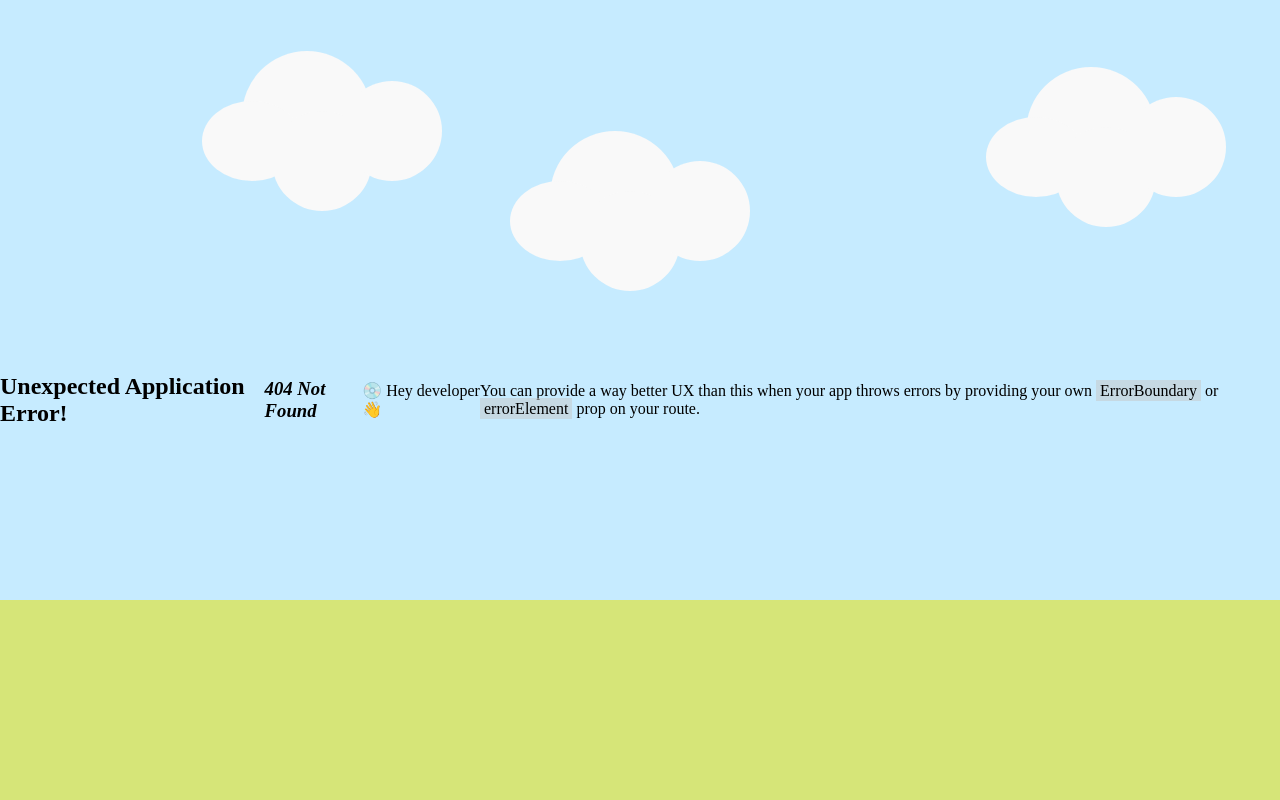
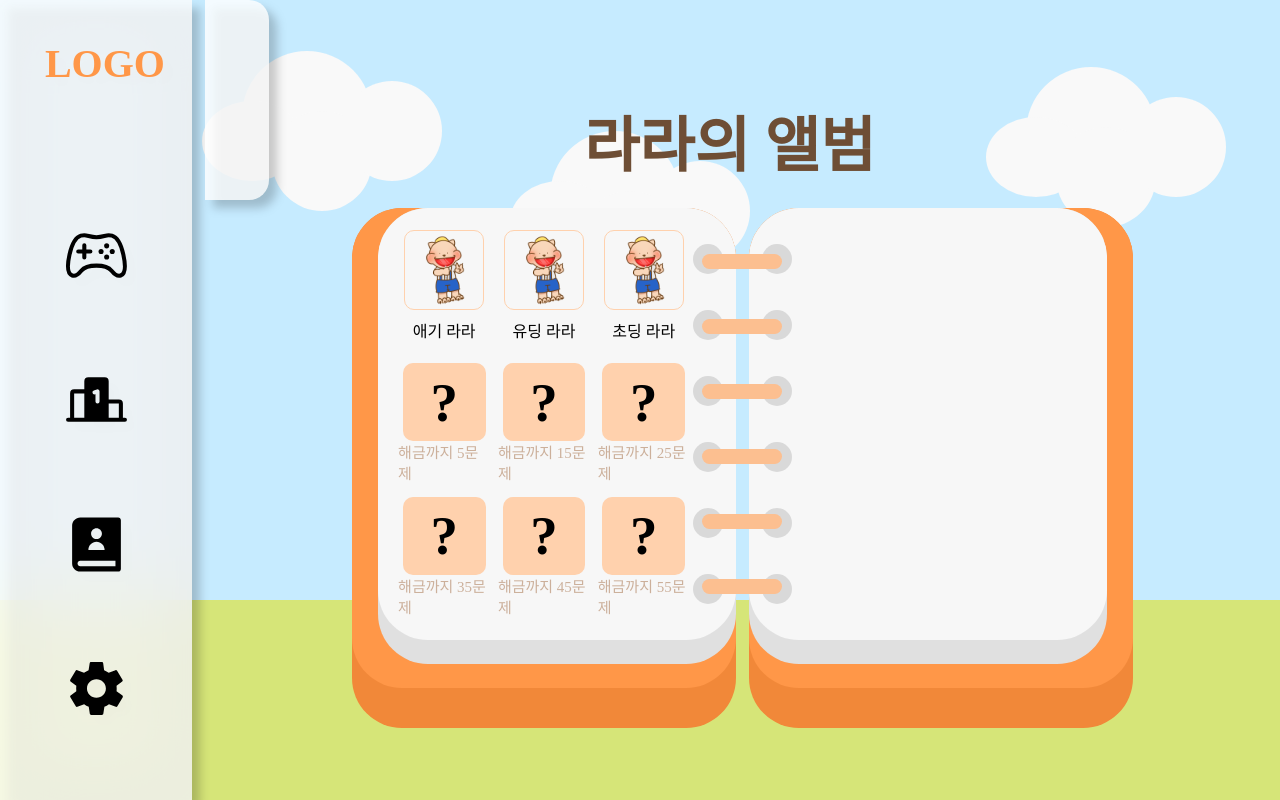
Before and after one commit to DR-LaLa/FE, a React (Vite) app: page /album in a window 1280 px wide. Before the commit this address had no page. Built offline with nearby package versions, Linux system fonts and the light colour scheme; a web font is replaced by a local one.

Commit message:
도감 왼쪽 페이지 완성

```diff
--- /dev/null
+++ b/src/components/album/AlbumLeft.jsx
@@ -0,0 +1,86 @@
+import styled from "styled-components";
+
+export default function Albumleft(props) {
+  let tmp = [0, 1, 2, 3, 4, 5];
+  return (
+    <>
+      <CoverOut1>
+        <CoverInside1>
+          <InnerPageOut1>
+            <InnerPageInside1>
+              <WholeBox>
+                {tmp.map((x) => (
+                  <Whole key={"key" + x}></Whole>
+                ))}
+              </WholeBox>
+              <section>{props.children}</section>
+            </InnerPageInside1>
+          </InnerPageOut1>
+        </CoverInside1>
+      </CoverOut1>
+    </>
+  );
+}
+
+const CoverOut1 = styled.section`
+  margin-right: 1vw;
+  width: 30vw;
+  height: 65vh;
+  border-radius: 50px;
+  flex-shrink: 0;
+  background: #f18839;
+  position: relative;
+`;
+
+const CoverInside1 = styled.section`
+  width: 30vw;
+  height: 60vh;
+  border-radius: 50px;
+  flex-shrink: 0;
+  background: #ff9748;
+  position: absolute;
+  top: 0;
+  right: 0;
+`;
+
+const InnerPageOut1 = styled.section`
+  width: 28vw;
+  height: 57vh;
+  border-radius: 50px;
+  flex-shrink: 0;
+  background: #e0e0e0;
+  position: absolute;
+  top: 0;
+  right: 0;
+`;
+const InnerPageInside1 = styled.section`
+  width: 28vw;
+  height: 54vh;
+  border-radius: 50px;
+  flex-shrink: 0;
+  display: flex;
+  align-items: center;
+  background: #f7f7f7;
+  position: absolute;
+  top: 0;
+  right: 0;
+`;
+
+const WholeBox = styled.section`
+  margin: 0 1vw 0 1vw;
+  width: 30px;
+  height: 54vh;
+  display: flex;
+  flex-direction: column;
+  justify-content: space-evenly;
+  position: absolute;
+  top: 0;
+  right: 0;
+`;
+
+const Whole = styled.section`
+  width: 30px;
+  height: 30px;
+  border-radius: 100%;
+  background-color: #d9d9d9;
+`;
--- /dev/null
+++ b/src/components/album/AlbumRight.jsx
@@ -0,0 +1,103 @@
+import styled from "styled-components";
+
+export default function AlbumRight(props) {
+  let tmp = [0, 1, 2, 3, 4, 5];
+  return (
+    <>
+      <CoverOut2>
+        <CoverInside2>
+          <InnerPageOut2>
+            <InnerPageInside2>
+              <WholeBox>
+                {tmp.map((x) => (
+                  <Whole key={"key2" + x}></Whole>
+                ))}
+              </WholeBox>
+              <section>{props.children}</section>
+            </InnerPageInside2>
+          </InnerPageOut2>
+        </CoverInside2>
+      </CoverOut2>
+      <RingBox>
+        {tmp.map((x, n) => (
+          <Ring key={"key3" + n}></Ring>
+        ))}
+      </RingBox>
+    </>
+  );
+}
+
+const CoverOut2 = styled.section`
+  width: 30vw;
+  height: 65vh;
+  border-radius: 50px;
+  flex-shrink: 0;
+  background: #f18839;
+  position: relative;
+`;
+const CoverInside2 = styled.section`
+  width: 30vw;
+  height: 60vh;
+  border-radius: 50px;
+  flex-shrink: 0;
+  background: #ff9748;
+  position: absolute;
+  top: 0;
+  left: 0;
+`;
+
+const InnerPageOut2 = styled.section`
+  width: 28vw;
+  height: 57vh;
+  border-radius: 50px;
+  flex-shrink: 0;
+  background: #e0e0e0;
+  position: absolute;
+  top: 0;
+  left: 0;
+`;
+const InnerPageInside2 = styled.section`
+  width: 28vw;
+  height: 54vh;
+  border-radius: 50px;
+  flex-shrink: 0;
+  background: #f7f7f7;
+  position: absolute;
+  top: 0;
+  left: 0;
+`;
+const WholeBox = styled.section`
+  margin: 0 1vw 0 1vw;
+  width: 30px;
+  height: 54vh;
+  display: flex;
+  flex-direction: column;
+  justify-content: space-evenly;
+  position: absolute;
+  top: 0;
+  left: 0;
+`;
+
+const Whole = styled.section`
+  width: 30px;
+  height: 30px;
+  border-radius: 100%;
+  background-color: #d9d9d9;
+`;
+
+const RingBox = styled.section`
+  width: 80px;
+  height: 55vh;
+  display: flex;
+  flex-direction: column;
+  justify-content: space-evenly;
+  position: absolute;
+  bottom: 10.5vh;
+`;
+
+const Ring = styled.section`
+  width: 80px;
+  height: 15px;
+  border-radius: 20px;
+  background-color: #fcbf90;
+`;
--- /dev/null
+++ b/src/components/album/Collection.jsx
@@ -0,0 +1,101 @@
+import { useEffect, useState } from "react";
+import styled from "styled-components";
+
+export default function Collection() {
+  let imgArr = [
+    "img/애기.png",
+    "img/유딩.png",
+    "img/초딩.png",
+    "img/중딩.png",
+    "img/고3.png",
+    "img/대1.png",
+    "img/대학원생.png",
+    "img/의사.png",
+    "img/수술의사.png",
+  ];
+
+  const [count, setCount] = useState(0);
+
+  useEffect(() => {
+    getCount(setCount);
+  }, []);
+
+  return (
+    <CollectionBox>
+      {imgArr.map((x, n) => {
+        if (count / 10 - 1 > n) {
+          return (
+            <SeveralCollection key={n}>
+              <Img src={x} alt="" />
+              <p>{x.replace(/["img", "/", ".png"]/g, "") + " 라라"}</p>
+            </SeveralCollection>
+          );
+        } else {
+          return (
+            <MysteryBox key={n}>
+              <QuestionMark>?</QuestionMark>
+              <MysteryText>{`해금까지 ${(count % 10) + (n - Math.floor(count / 10)) * 10}문제`}</MysteryText>
+            </MysteryBox>
+          );
+        }
+      })}
+    </CollectionBox>
+  );
+}
+
+async function getCount(setCount) {
+  const response = await fetch("json/set.json");
+  const data = await response.json();
+  setCount(data.count);
+}
+
+const CollectionBox = styled.section`
+  margin-left: 1vw;
+  width: 24vw;
+  height: 50vh;
+  display: flex;
+  justify-content: space-evenly;
+  align-items: center;
+  flex-wrap: wrap;
+`;
+
+const SeveralCollection = styled.section`
+  width: 30%;
+  height: 30%;
+  display: flex;
+  flex-direction: column;
+  align-items: center;
+`;
+
+const Img = styled.img`
+  margin-bottom: 1vh;
+  width: 85%;
+  border: 1px solid #ffd1ad;
+  border-radius: 10px;
+`;
+
+const MysteryBox = styled.section`
+  width: 30%;
+  height: 30%;
+  display: flex;
+  flex-direction: column;
+  justify-content: space-evenly;
+  align-items: center;
+`;
+
+const QuestionMark = styled.p`
+  width: 90%;
+  height: 80%;
+  border-radius: 10px;
+  font-size: 55px;
+  font-weight: 900;
+  display: flex;
+  justify-content: center;
+  align-items: center;
+  background: #ffd1ad;
+`;
+
+const MysteryText = styled.p`
+  color: #ccb09b;
+  font-size: 15px;
+`;
--- /dev/null
+++ b/src/components/album/DetailedPage.jsx
@@ -0,0 +1,7 @@
+export default function DetailedPage() {
+  return (
+    <>
+      <></>
+    </>
+  );
+}
--- /dev/null
+++ b/src/pages/Album.jsx
@@ -0,0 +1,58 @@
+import styled from "styled-components";
+import Albumleft from "../components/album/AlbumLeft";
+import AlbumFrame from "../components/album/AlbumLeft";
+import AlbumRight from "../components/album/AlbumRight";
+import Collection from "../components/album/Collection";
+import DetailedPage from "../components/album/DetailedPage";
+import Header from "../components/common/Header";
+import MainFrame from "../components/common/MainFrame";
+import MainProvider from "../provider/MainProvider";
+
+export default function Album() {
+  return (
+    <>
+      <MainProvider>
+        <Header show={"true"} anime={"album"} />
+      </MainProvider>
+      <MainFrame>
+        <Section>
+          <Title>라라의 앨범</Title>
+          <AlbumBox>
+            <Albumleft>
+              <Collection />
+            </Albumleft>
+            <AlbumRight>
+              <DetailedPage />
+            </AlbumRight>
+          </AlbumBox>
+        </Section>
+      </MainFrame>
+    </>
+  );
+}
+
+const Section = styled.section`
+  width: 50%;
+  height: 100%;
+  display: flex;
+  flex-direction: column;
+  align-items: center;
+  justify-content: center;
+`;
+
+const Title = styled.h1`
+  color: #6e4e35;
+  font-size: 60px;
+  position: relative;
+  left: 7vw;
+`;
+
+const AlbumBox = styled.section`
+  width: 60vw;
+  height: 65vh;
+  display: flex;
+  justify-content: center;
+  position: relative;
+  top: 3vh;
+  left: 8vw;
+`;
--- a/src/router.jsx
+++ b/src/router.jsx
@@ -7,6 +7,7 @@ import Quiz from "./pages/Quiz";
 import QuizPlay from "./components/quiz/QuizPlay";
 import Explanation from "./components/quiz/Explanation";
 import Rank from "./pages/Rank";
+import Album from "./pages/Album";
 
 const router = createBrowserRouter([
   {
@@ -37,6 +38,10 @@ const router = createBrowserRouter([
     path: "/rank",
     element: <Rank />,
   },
+  {
+    path: "/album",
+    element: <Album />,
+  },
 ]);
 
 export default router;
```
Also changed, not shown: public/img/book.png (added).
